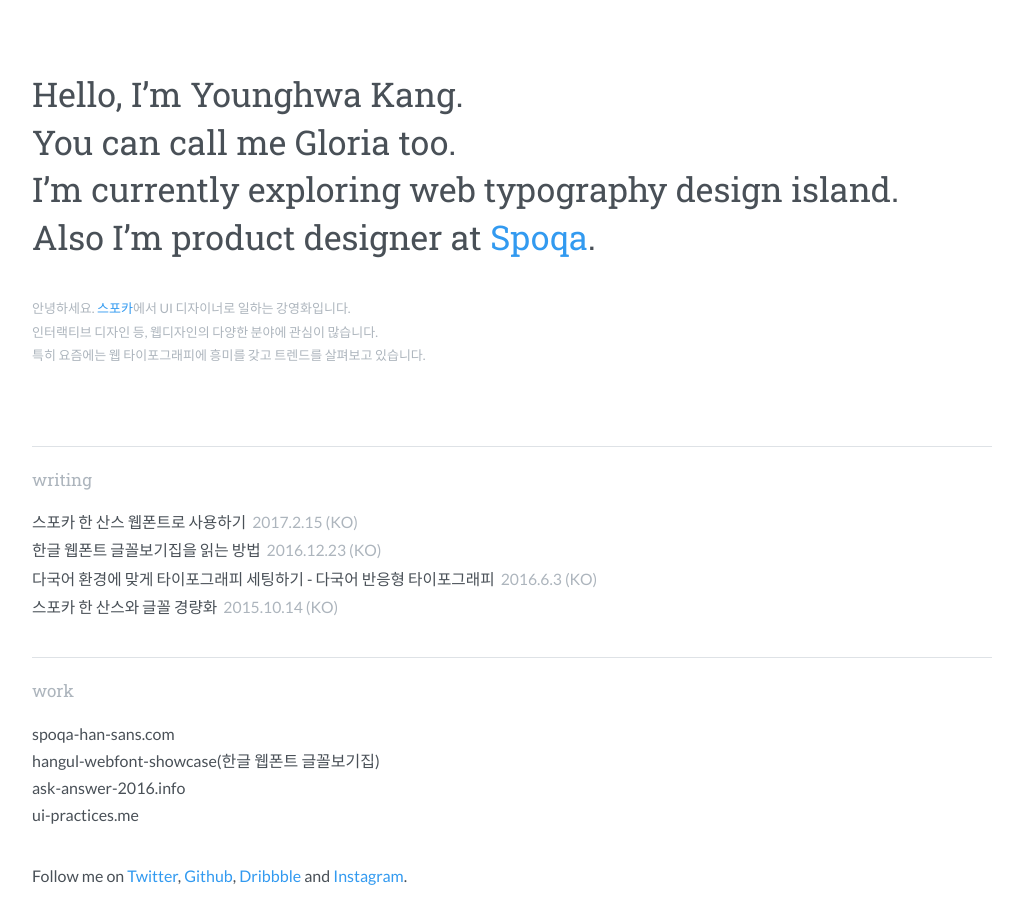
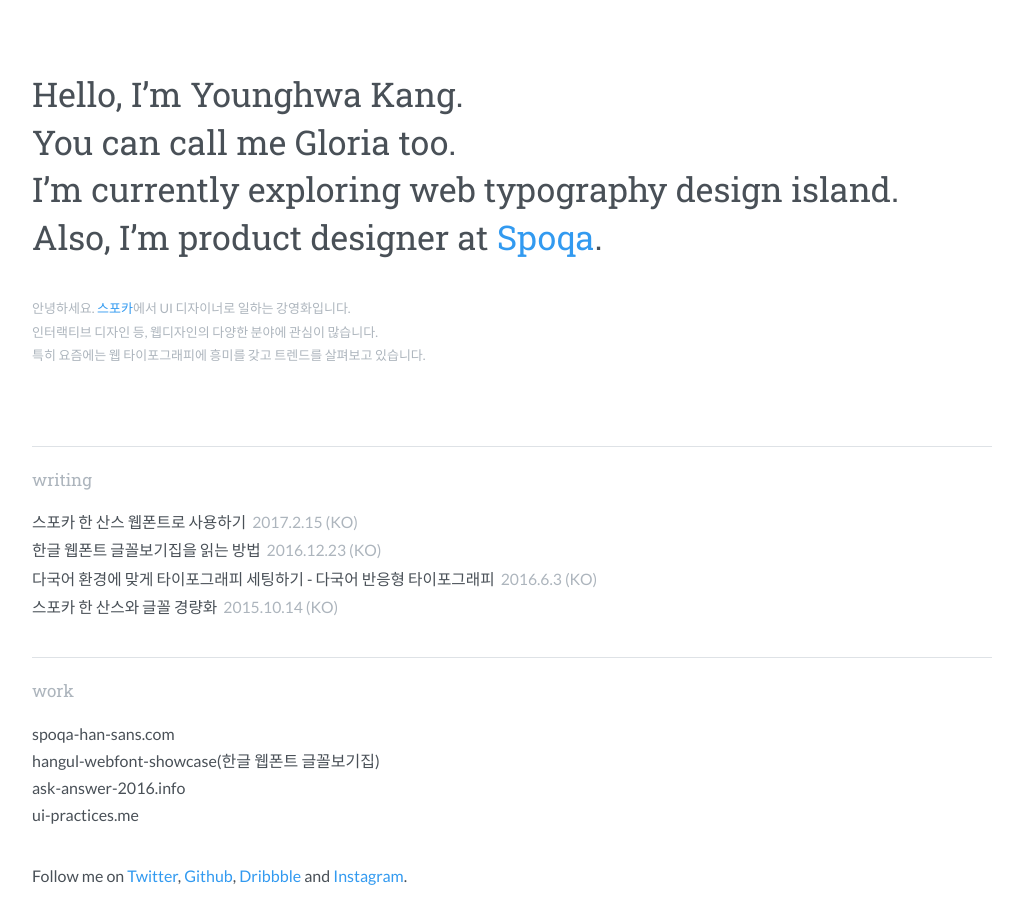
Before and after one commit to young-hwa/young-hwa.github.io, a Jekyll site: the page built from index.html, in a window 1280 px wide. Shown: the whole page, without its empty margins (128-1151 px from the left). Built offline with Jekyll 4.4.1, drawn with Linux system fonts in a browser that asks for light colours; some of the changed lines change nothing that is shown.

Commit message:
Change typo.

```diff
--- a/_config.yml
+++ b/_config.yml
@@ -2,9 +2,7 @@
 title: Younghwa Kang | 강영화
 email: youngkang.design@gmail.com
 description: > # this means to ignore newlines until "baseurl:"
-  Write an awesome description for your new site here. You can edit this
-  line in _config.yml. It will appear in your document head meta (for
-  Google search results) and in your feed.xml site description.
+  UI designer Younghwa Kang. I’m currently exploring web typography design island. Also, I’m product designer at Spoqa.
 baseurl: "" # the subpath of your site, e.g. /blog/
 url: "http://youngkang.me" # the base hostname & protocol for your site
 twitter_username: youngkang_UI
--- a/_layouts/default.html
+++ b/_layouts/default.html
@@ -6,7 +6,7 @@
             Hello, I’m Younghwa Kang.<br>
             You can call me Gloria too.<br>
             I’m currently exploring web typography design island.<br>
-            Also I’m product designer at <a href="http://www.spoqa.com/" target="_blank">Spoqa</a>.
+            Also, I’m product designer at <a href="http://www.spoqa.com/" target="_blank">Spoqa</a>.
           </p>
           <p class="main__subject_KR">
             안녕하세요. <a href="http://www.spoqa.com/" target="_blank">스포카</a>에서 UI 디자이너로 일하는 강영화입니다.<br>
```
